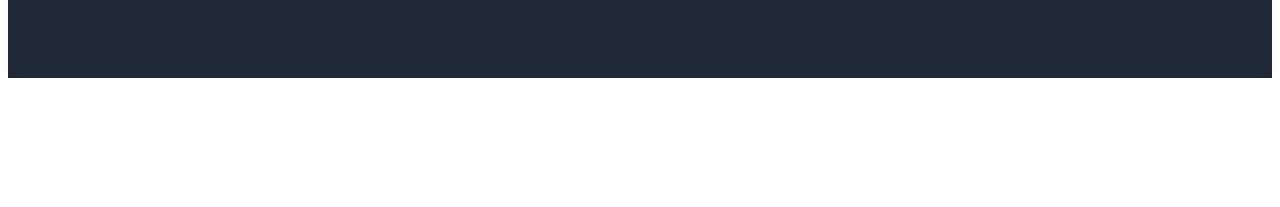
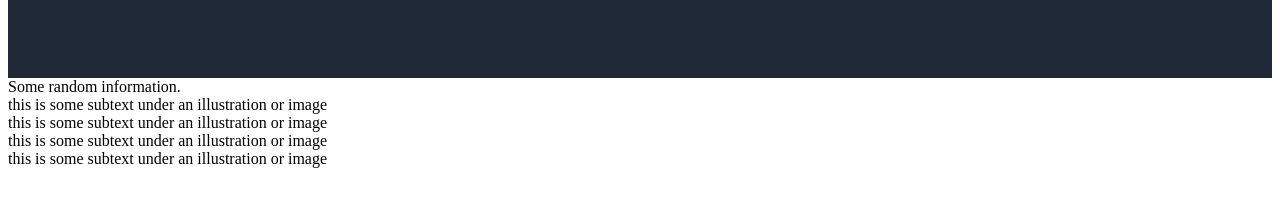
Before and after one commit to Trezesc/landing-page-project, a plain HTML site: page index.html in a window 1280 px wide. Shown: the part 369-576 px from the top of the page. Drawn offline with Linux system fonts and the light colour scheme.

Commit message:
create information section

```diff
--- a/index.html
+++ b/index.html
@@ -34,5 +34,28 @@
         <img class="hero-image" src="https://webvision.med.utah.edu/wp-content/uploads/2012/06/50-percent-gray.jpg">
       </div>
   </div>
+  <div class="information">
+    <div class="info-title">
+      Some random information.
+    </div>
+    <div class="info-container">
+     <div class="info">
+       <div class="box"></div>
+       <div class="text">this is some subtext under an illustration or image</div>
+     </div>
+     <div class="info">
+       <div class="box"></div>
+       <div class="text">this is some subtext under an illustration or image</div>
+     </div>
+     <div class="info">
+       <div class="box"></div>
+       <div class="text">this is some subtext under an illustration or image</div>
+     </div>
+     <div class="info">
+       <div class="box"></div>
+       <div class="text">this is some subtext under an illustration or image</div>
+     </div>
+    </div>
+  </div>
 </body>
 </html>
```
Lines whose indentation alone changed are shown as unchanged.
